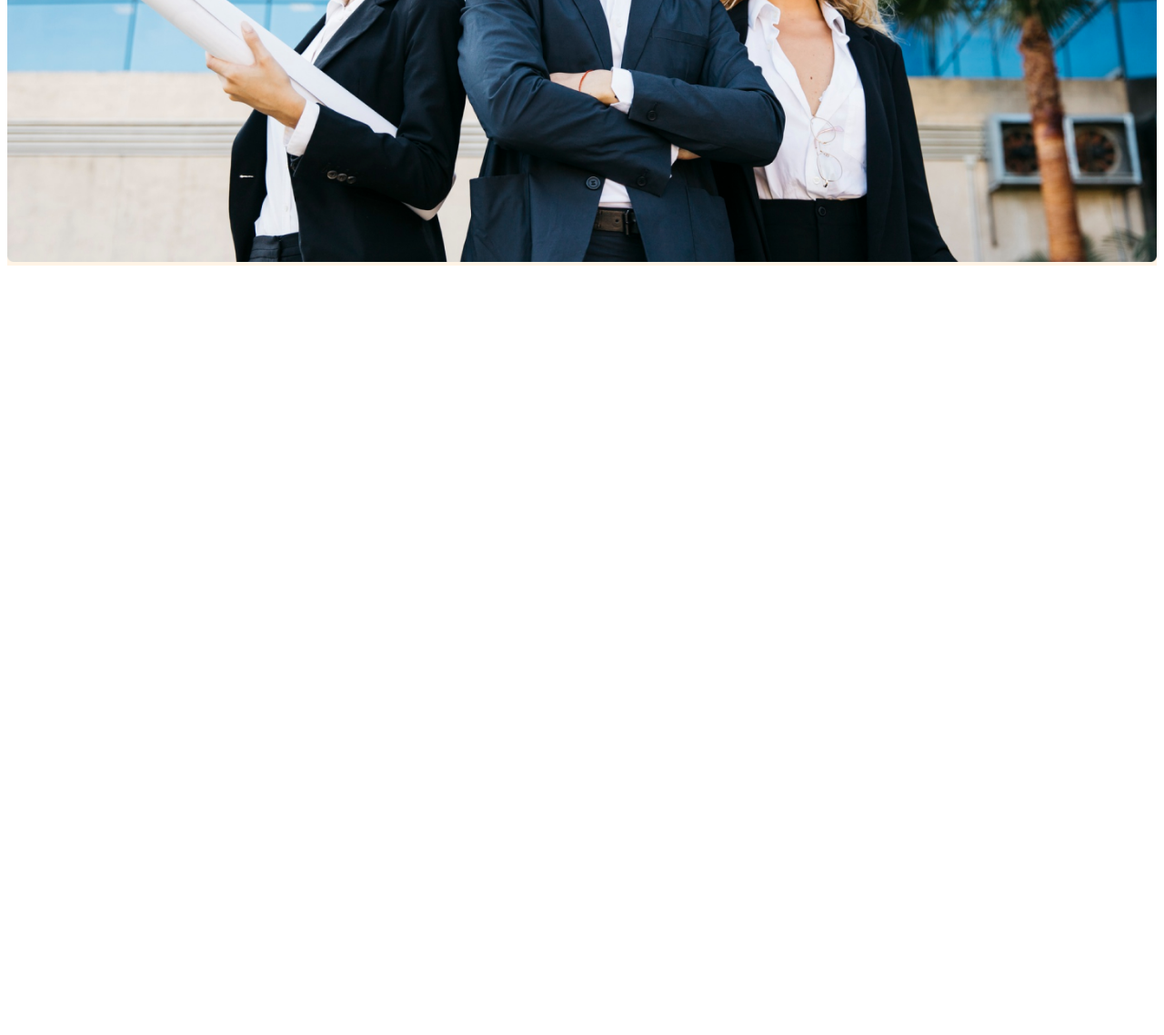
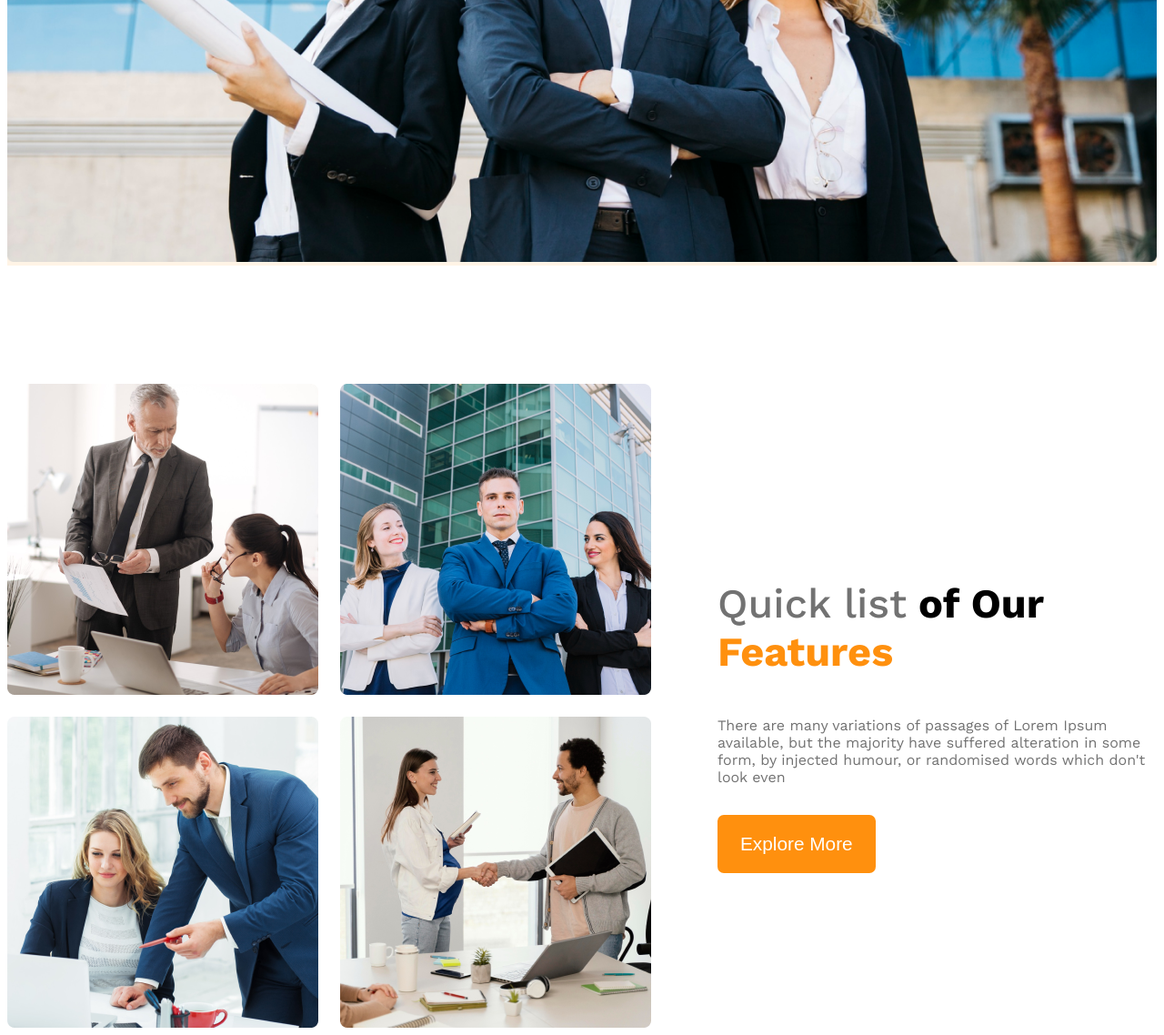
Before and after one commit to RHR-code/g3-architects-web, a plain HTML site: page index.html in a window 1280 px wide. Shown: the part 877-2015 px from the top of the page at 91% size. Before the commit the page ends 1177 px from the top, so only its background shows below. Drawn offline with nearby package versions, Linux system fonts and the light colour scheme.

Commit message:
teams section added

```diff
--- a/index.html
+++ b/index.html
@@ -38,7 +38,29 @@
         <img class="banner_img" src="images/banner.png" alt="" />
       </div>
     </header>
-    <main></main>
+    <main>
+      <section class="teams display_flex">
+        <div class="teams_image_container">
+          <img src="images/team1.png" alt="" />
+          <img src="images/team2.png" alt="" />
+          <img src="images/team3.png" alt="" />
+          <img src="images/team4.png" alt="" />
+        </div>
+        <div class="teams_info">
+          <h3 class="teams_info_title">
+            <span id="Quick_list" class="text_gray_light">Quick list</span> of
+            Our
+            <span id="Features">Features</span>
+          </h3>
+          <p class="teams_info_des text_gray_light">
+            There are many variations of passages of Lorem Ipsum available, but
+            the majority have suffered alteration in some form, by injected
+            humour, or randomised words which don't look even
+          </p>
+          <button class="btn_primary">Explore More</button>
+        </div>
+      </section>
+    </main>
     <footer></footer>
   </body>
 </html>
--- a/styles/architects.css
+++ b/styles/architects.css
@@ -6,7 +6,9 @@
   font-weight: 400;
   font-style: normal;
 }
-
+main > section {
+  margin-top: 130px;
+}
 /* reuseable styling */
 .display_flex {
   display: flex;
@@ -74,6 +76,34 @@
 .banner_img {
   width: 100%;
 }
+/* teams section styling */
+.teams {
+  align-items: center;
+  gap: 73px;
+}
+.teams_image_container {
+  display: grid;
+  grid-template-columns: repeat(2, 1fr);
+  gap: 24px;
+}
+.teams_info {
+  max-width: 537px;
+}
+.teams_info_title {
+  font-size: 45px;
+  font-weight: 700;
+}
+#Quick_list {
+  font-weight: 500;
+}
+#Features {
+  color: #ff900e;
+}
+.teams_info_des {
+  font-size: 16px;
+  font-weight: 400;
+  margin: 24px 0 32px 0;
+}
 
 /* responsive media queries */
 @media screen and (max-width: 578px) {
```
